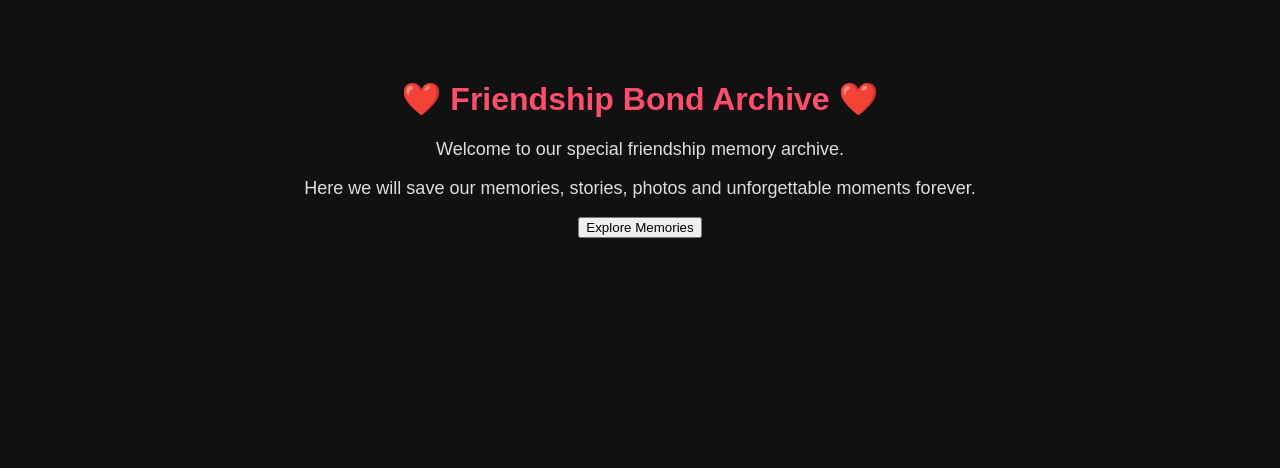
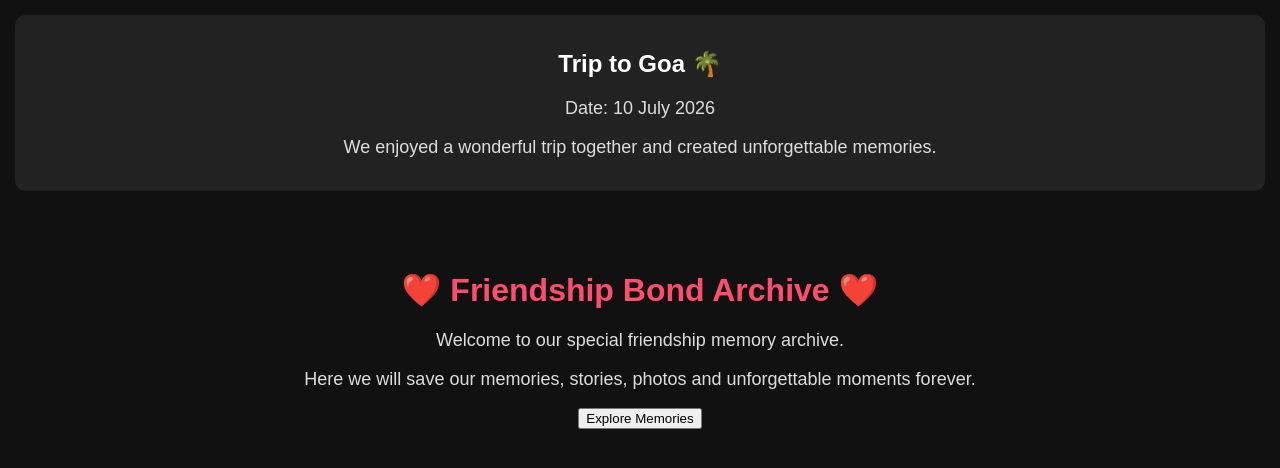
Before and after one commit to anuj-verma7992/friendshipbondarchive, a plain HTML site: page index.html in a window 1280 px wide. Drawn offline with Linux system fonts and the light colour scheme.

Commit message:
Add trip details section to index.html
Added a new section for a trip to Goa with details.

```diff
--- a/index.html
+++ b/index.html
@@ -31,7 +31,11 @@ Explore Memories
 </style>
 </head>
 
-<body>
+<body><div style="background:#222;padding:15px;margin:15px;border-radius:10px;">
+  <h2>Trip to Goa 🌴</h2>
+  <p>Date: 10 July 2026</p>
+  <p>We enjoyed a wonderful trip together and created unforgettable memories.</p>
+</div>
 
 <div class="container">
 <h1>❤️ Friendship Bond Archive ❤️</h1>
```
